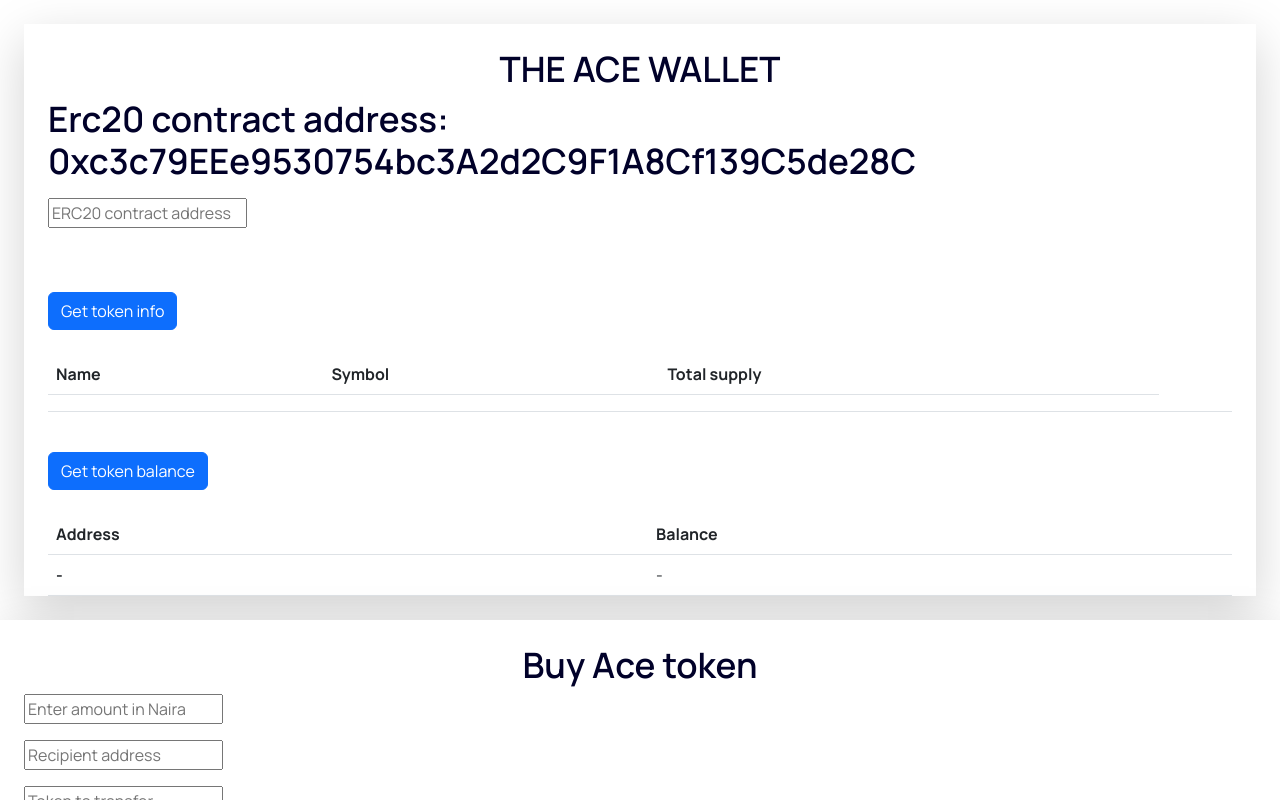
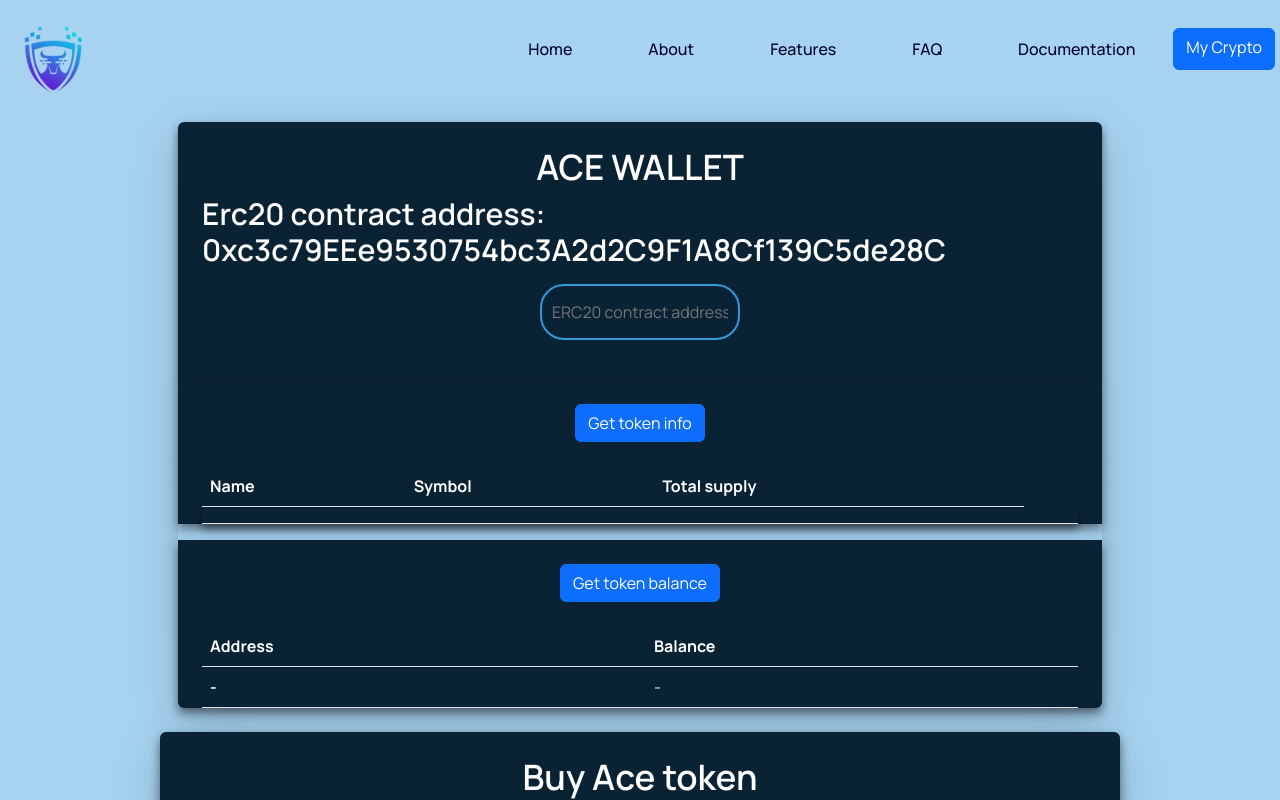
Before and after one commit to Rozymacassy/ACE-crypo-wallet, a React (Create React App) app: page /page/Wallet in a window 1280 px wide. Shown: the top 800 px of the page. Built offline with nearby package versions, Linux system fonts and the light colour scheme.

Commit message:
modified

```diff
--- a/package.json
+++ b/package.json
@@ -7,6 +7,7 @@
     "@testing-library/react": "^13.4.0",
     "@testing-library/user-event": "^13.5.0",
     "bootstrap": "^5.2.3",
+    "ethers": "^5.7.2",
     "react": "^18.2.0",
     "react-bootstrap": "^2.6.0",
     "react-dom": "^18.2.0",
--- a/src/components/Nav.js
+++ b/src/components/Nav.js
@@ -28,8 +28,9 @@ function CollapsibleExample() {
             <Nav.Link className="listitems">Features</Nav.Link>
             <Nav.Link className="listitems">FAQ</Nav.Link>
             <Nav.Link href="#documentation" className="listitems">Documentation</Nav.Link>
+            <LinkContainer to="/page/connect">
             <Button variant="primary" size="md">My Crypto</Button>
-
+            </LinkContainer>
           </Nav>
         </Navbar.Collapse>
       </Container>
--- a/src/pages/Wallet.js
+++ b/src/pages/Wallet.js
@@ -2,6 +2,19 @@ import { useState, useEffect } from "react";
 import { ethers } from "ethers";
 import erc20abi from "../Erc20Abi.json";
 import TxList from "../Txlist";
+import 'bootstrap/dist/css/bootstrap.min.css';
+import "../styles/Wallet.css";
+import Container from 'react-bootstrap/Container';
+import Nav from 'react-bootstrap/Nav';
+import Navbar from 'react-bootstrap/Navbar';
+import {LinkContainer} from 'react-router-bootstrap';
+import Button from 'react-bootstrap/Button';
+
+// import Nav from '../components/Nav';
+
+
+
+
 
 const Wallet = () => {
   const [txs, setTxs] = useState([]);
@@ -114,16 +127,41 @@ const Wallet = () => {
   };
 
   return (
-    <div className="grid grid-cols-1 gap-2 md:grid-cols-2">
+    <div className=" container grid grid-cols-1 gap-2 md:grid-cols-2">
+   <Navbar collapseOnSelect expand="lg" bg="" variant="dark" className="homeNav">
+      <Container>
+        <Navbar.Brand href="#home" className="logobox"><img src="../images/ace-logo.svg" alt="logo" className="logo" />
+</Navbar.Brand>
+        <Navbar.Toggle aria-controls="responsive-navbar-nav"  />
+        <Navbar.Collapse id="responsive-navbar-nav" className="list">
+          <Nav className="me-auto">
+          </Nav>
+
+          <Nav >
+            <LinkContainer to="/">
+          <Nav.Link className="listitems">Home</Nav.Link>
+           </LinkContainer>
+            <Nav.Link className="listitems">About</Nav.Link>
+            <Nav.Link className="listitems">Features</Nav.Link>
+            <Nav.Link className="listitems">FAQ</Nav.Link>
+            <Nav.Link href="#documentation" className="listitems">Documentation</Nav.Link>
+            <LinkContainer to="/page/connect">
+            <Button variant="primary" size="md">My Crypto</Button>
+            </LinkContainer>
+          </Nav>
+        </Navbar.Collapse>
+      </Container>
+
+    </Navbar>
       <div>
-        <form className="m-4" onSubmit={handleSubmit}>
-          <div className="credit-card w-full lg:w-3/4 sm:w-auto shadow-lg mx-auto rounded-xl bg-white">
-            <main className="mt-4 p-4">
+        <form className="m-4 " onSubmit={handleSubmit}>
+          <div className="credit-card w-75 lg:w-3/4 sm:w-auto shadow-lg mx-auto rounded-xl">
+            <main className="mt-4 rounded-top box p-4">
               <h1 className="text-xl font-semibold text-gray-700 text-center">
-                THE ACE WALLET
+                ACE WALLET
               </h1>
               <div className="">
-                <h1>
+                <h1 className="cont-add">
                   Erc20 contract address:
                   0xc3c79EEe9530754bc3A2d2C9F1A8Cf139C5de28C
                 </h1>
@@ -137,16 +175,16 @@ const Wallet = () => {
                 </div>
               </div>
             </main>
-            <footer className="p-4">
+            <footer className="box  p-4 ">
               <button
                 type="submit"
                 className="btn btn-primary submit-button focus:ring focus:outline-none w-full">
                 Get token info
               </button>
             </footer>
-            <div className="px-4">
-              <div className="overflow-x-auto">
-                <table className="table w-full">
+            <div className="box  px-4">
+              <div className="  overflow-x-auto">
+                <table className=" table w-full">
                   <thead>
                     <tr>
                       <th>Name</th>
@@ -154,7 +192,7 @@ const Wallet = () => {
                       <th>Total supply</th>
                     </tr>
                   </thead>
-                  <tbody>
+                  <tbody className="box ">
                     <tr>
                       <th>{contractInfo.tokenName}</th>
                       <td>{contractInfo.tokenSymbol}</td>
@@ -165,7 +203,7 @@ const Wallet = () => {
                 </table>
               </div>
             </div>
-            <div className="p-4">
+            <div className="box p-4">
               <button
                 onClick={getMyBalance}
                 type="submit"
@@ -173,7 +211,7 @@ const Wallet = () => {
                 Get token balance
               </button>
             </div>
-            <div className="px-4">
+            <div className="box rounded-bottom px-4">
               <div className="overflow-x-auto">
                 <table className="table w-full">
                   <thead>
@@ -193,8 +231,8 @@ const Wallet = () => {
             </div>
           </div>
         </form>
-        <div className="m-4 credit-card w-full lg:w-3/4 sm:w-auto shadow-lg mx-auto rounded-xl bg-white">
-          <div className="mt-4 p-4">
+        <div className=" m-4 credit-card w-75 lg:w-3/4 sm:w-auto shadow-lg mx-auto rounded-xl ">
+          <div className="box rounded mt-4 p-4">
             <h1 className="text-xl font-semibold text-gray-700 text-center">
               Buy Ace token
             </h1>
@@ -268,8 +306,8 @@ const Wallet = () => {
         </div>
       </div>
       <div>
-        <div className="m-4 credit-card w-full lg:w-3/4 sm:w-auto shadow-lg mx-auto rounded-xl bg-white">
-          <div className="mt-4 p-4">
+        <div className="m-4 credit-card w-75 lg:w-3/4 sm:w-auto shadow-lg mx-auto rounded-xl ">
+          <div className=" box rounded mt-4 p-4">
             <h1 className="text-xl font-semibold text-gray-700 text-center">
               Recent transactions
             </h1>
--- a/src/pages/Welcome.js
+++ b/src/pages/Welcome.js
@@ -6,8 +6,8 @@ import { Link } from "react-router-dom";
 
 const Welcome = () => {
     return (
-        <div className="container wlc-container">
-            <img src="images/ace-logo.svg" alt="ace-logo" />
+        <div className=" wlc-container">
+            <img src="images/ace-logo.svg" alt="ace-logo" className="a-logo" />
 
             <div className="wlc-body">
                 <h2 className="wlc">Welcome! to Ace</h2>
--- a/src/styles/Review.css
+++ b/src/styles/Review.css
@@ -21,8 +21,8 @@
 
 .review-box {
     background-color: #ffffff;
-    width: 50%;
-    height: 50vh;
+    width: auto;
+    height: auto;
     margin: 10px;
     border-radius: 10px;
     padding: 10px;
@@ -66,7 +66,7 @@
 
     .review-img {
         display: flex;
-        margin-top: 7em;
+        margin-top: 5em;
 
 
     }
@@ -75,7 +75,7 @@
         border: 1px solid #eee;
         box-shadow: 0px 5px 10px 0px rgba(0, 0, 0, 0.5);
         max-width: 50%;
-        height: 45vh;
+        height: auto;
         padding: 10px;
         margin: 20px;
 
--- /dev/null
+++ b/src/styles/Wallet.css
@@ -0,0 +1,55 @@
+@import url('https://fonts.googleapis.com/css2?family=Manrope:wght@300;400;500;600;700;800&display=swap');
+
+.container{
+
+        margin: 0px;
+        padding: 0px;
+        max-width: 100%;
+        font-family: 'Manrope';
+        background-color: #a7d3f1;
+        overflow: hidden;
+    }
+    .box{
+        background-color: #0A2334;
+        color: #ffff;
+        box-shadow: 0px 5px 10px 0px rgba(0, 0, 0, 0.5);
+
+
+    }
+    tr,
+    h1{
+        color: #fff;
+    }
+
+    .cont-add{
+        word-wrap: break-word;
+        color: #fff;
+        font-size: 30px;
+    }
+
+    input{
+        display: block;
+        margin: 0 auto;
+        background:none;
+        border:2px solid #3498db;
+        padding: 14px 10px;
+        width: 200px;
+        outline: none;
+        border-radius: 24px;
+        transition: 0.25s;
+    }
+
+    /* input:hover{
+        background: #2ecc71;
+
+    } */
+
+    input:focus{
+
+        width: 280px;
+        border-color: #2ecc71;
+    }
+    .submit-button{
+display: block;
+margin: 0 auto;
+    }
--- a/src/styles/Welcome.css
+++ b/src/styles/Welcome.css
@@ -31,3 +31,41 @@
 
 
 }
+
+@media screen and (max-width: 600px) {
+
+
+.wlc-container {
+    text-align: center;
+    border: 1px solid #eee;
+    border-radius: 20px;
+    max-width: 80%;
+    display: block;
+    margin: 6em auto;
+    padding-bottom: 2em;
+    box-shadow: 0px 5px 10px 0px rgba(0, 0, 0, 0.5);
+
+}
+
+.wlc {
+    color: rgb(1, 1, 41);
+    font-family: "Manrope";
+    font-weight: 500;
+    font-size: 32px;
+    line-height: 42px;
+
+}
+
+.wlc-para {
+    color: rgb(1, 1, 41);
+    font-weight: 400;
+    font-size: 18px;
+
+
+}
+
+.a-logo{
+width: 150px;
+}
+
+}
```
Also changed, not shown: 1 other file (tests, documents, lock files or other folders).
